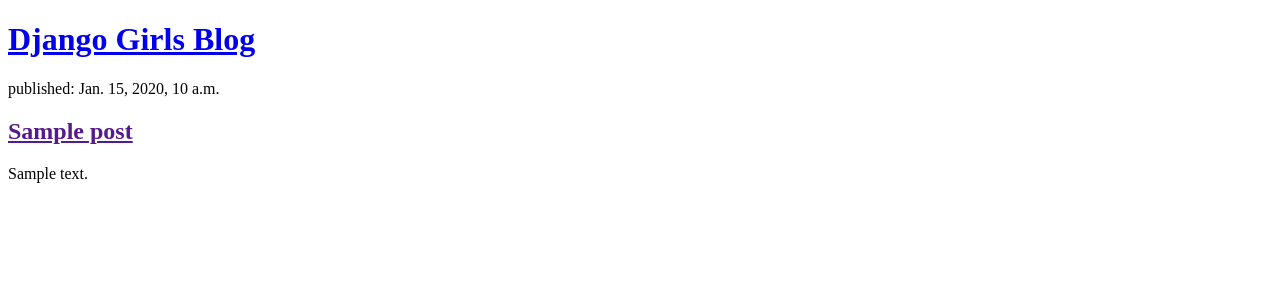
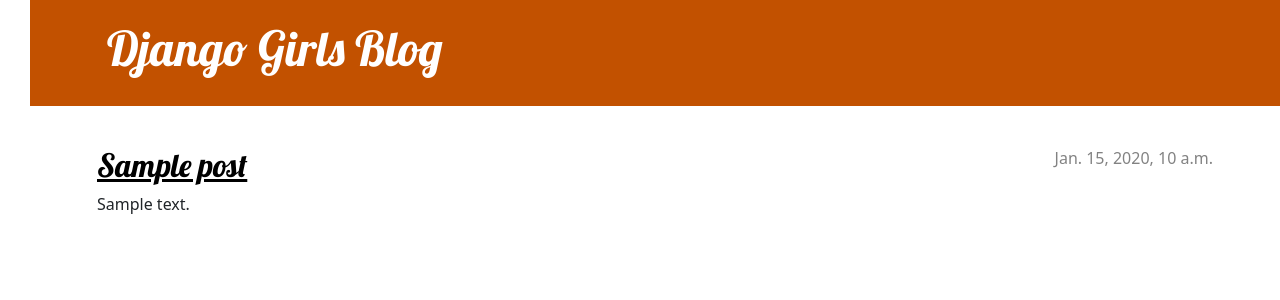
Before and after one commit to zaclown/my-first-blog, a Django app: page / in a window 1280 px wide. Shown: the top 300 px of the page. Run offline with Django 3.2, Linux system fonts and the light colour scheme; tables that the repository leaves empty hold one stand-in row (values such as "Sample post").

Commit message:
Added view and template for detailed blog post as well as CSS for the site.

```diff
--- /dev/null
+++ b/blog/static/css/blog.css
@@ -0,0 +1,80 @@
+
+h1 a, h2 a {
+    color: #4d0c1a;
+    font-family: 'Lobster';
+}
+
+body {
+    padding-left: 30px;
+}
+
+.page-header {
+    background-color: #C25100;
+    margin-top: 0;
+    margin-bottom: 40px;
+    padding: 20px 20px 20px 40px;
+}
+
+.page-header h1,
+.page-header h1 a,
+.page-header h1 a:visited,
+.page-header h1 a:active {
+    color: #ffffff;
+    font-size: 36pt;
+    text-decoration: none;
+}
+
+h1,
+h2,
+h3,
+h4 {
+    font-family: 'Lobster', cursive;
+}
+
+.date {
+    color: #828282;
+}
+
+.save {
+    float: right;
+}
+
+.post-form textarea,
+.post-form input {
+    width: 100%;
+}
+
+.top-menu,
+.top-menu:hover,
+.top-menu:visited {
+    color: #ffffff;
+    float: right;
+    font-size: 26pt;
+    margin-right: 20px;
+}
+
+.post {
+    margin-bottom: 70px;
+}
+
+.post h2 a,
+.post h2 a:visited {
+    color: #000000;
+}
+
+.post > .date,
+.post > .actions {
+    float: right;
+}
+
+.btn-secondary,
+.btn-secondary:visited {
+    color: #C25100;
+    background: none;
+    border-color: #C25100;
+}
+
+.btn-secondary:hover {
+    color: #FFFFFF;
+    background-color: #C25100;
+}
--- /dev/null
+++ b/blog/templates/blog/base.html
@@ -0,0 +1,28 @@
+{% load static %}
+<!DOCTYPE html>
+<html>
+    <head>
+        <title>Django Girls blog</title>
+        <link rel="stylesheet" href="https://cdn.jsdelivr.net/npm/bootstrap@5.1.3/dist/css/bootstrap.min.css"
+        integrity="sha384-1BmE4kWBq78iYhFldvKuhfTAU6auU8tT94WrHftjDbrCEXSU1oBoqyl2QvZ6jIW3"
+        crossorigin="anonymous">
+        <link href="//fonts.googleapis.com/css?family=Lobster&subset=latin,latin-ext" rel="stylesheet" type="text/css">
+        <link rel="stylesheet" href="{% static 'css/blog.css' %}">
+
+    </head>
+    <body>
+        <header class="page-header">
+          <div class="container">
+              <h1><a href="/">Django Girls Blog</a></h1>
+          </div>
+        </header>
+        <main class="container">
+            <div class="row">
+                <div class="col">
+                {% block content %}
+                {% endblock %}
+                </div>
+            </div>
+        </main>
+    </body>
+</html>
--- a/blog/templates/blog/post_list.html
+++ b/blog/templates/blog/post_list.html
@@ -1,19 +1,13 @@
-<!DOCTYPE html>
-<html>
-    <head>
-        <title>Django Girls blog</title>
-    </head>
-    <body>
-        <header>
-            <h1><a href="/">Django Girls Blog</a></h1>
-        </header>
+{% extends 'blog/base.html' %}
 
+{% block content %}
     {% for post in posts %}
-        <article>
-            <time>published: {{ post.published_date }}</time>
-            <h2><a href="">{{ post.title }}</a></h2>
+        <article class="post">
+            <time class="date">
+                {{ post.published_date }}
+            </time>
+            <h2><a href="{% url 'post_detail' pk=post.pk %}">{{ post.title }}</a></h2>
             <p>{{ post.text|linebreaksbr }}</p>
         </article>
     {% endfor %}
-    </body>
-</html>
+{% endblock %}
--- a/blog/urls.py
+++ b/blog/urls.py
@@ -3,4 +3,5 @@
 
 urlpatterns = [
     path('', views.post_list, name='post_list'),
+    path('post/<int:pk>/', views.post_detail, name='post_detail'),
 ]
--- a/blog/views.py
+++ b/blog/views.py
@@ -2,7 +2,7 @@
    views connect models and templates (from djangogirls tutorial)
 """
 
-from django.shortcuts import render
+from django.shortcuts import render, get_object_or_404
 from django.utils import timezone
 from .models import Post
 
@@ -18,3 +18,7 @@
     # From now on we can refer to it by this name.
     posts = Post.objects.filter(published_date__lte=timezone.now()).order_by('published_date')
     return render(request, 'blog/post_list.html', {"posts": posts})
+
+def post_detail(request, pk):
+    post = get_object_or_404(Post, pk=pk)
+    return render(request, 'blog/post_detail.html', {'post': post})
```
Also changed, not shown: blog/templates/blog/post_detail.html (added, +14 -0 lines).
